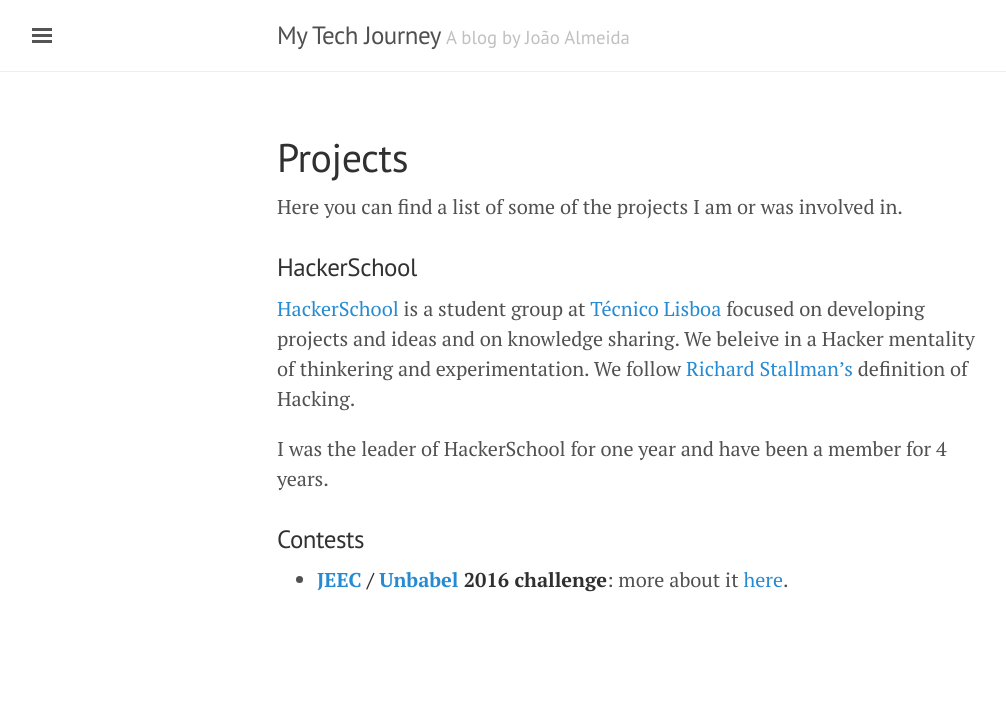
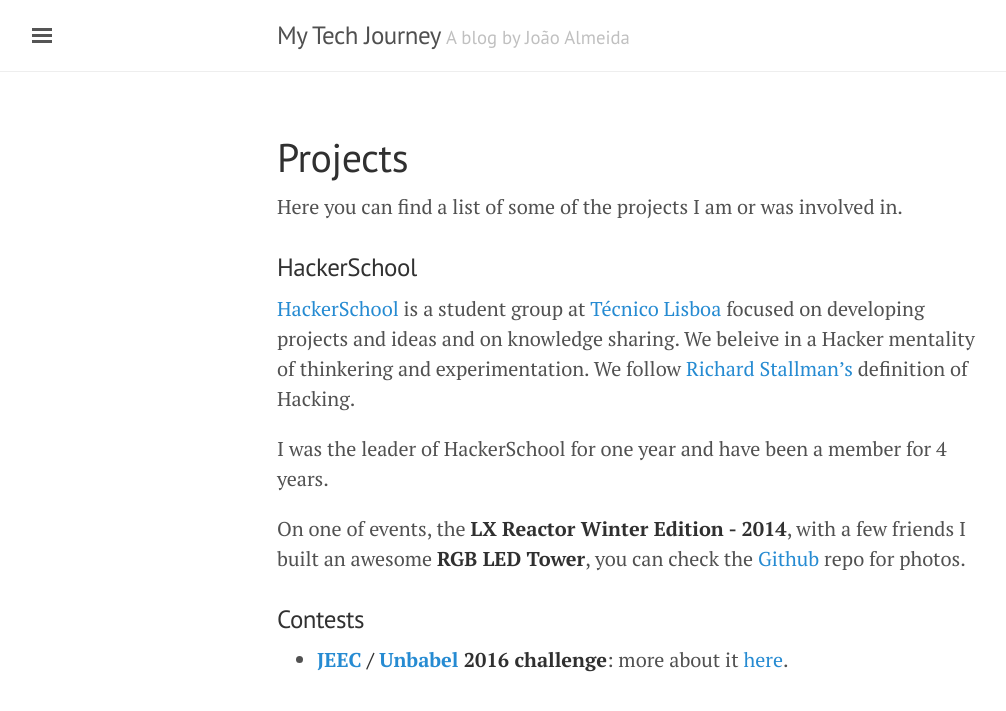
Before and after one commit to Joao-M-Almeida/Joao-M-Almeida.github.io, a Jekyll site: the page built from Projects.md, in a window 1280 px wide. Shown: the top 711 px of the page, without its empty margins (3-1009 px from the left). Built offline with Jekyll 4.4.1, drawn with Linux system fonts in a browser that asks for light colours.

Commit message:
Add Reference of LED Tower

```diff
--- a/Projects.md
+++ b/Projects.md
@@ -11,6 +11,8 @@
 
 I was the leader of HackerSchool for one year and have been a member for 4 years.
 
+On one of events, the __LX Reactor Winter Edition - 2014__, with a few friends I built an awesome __RGB LED Tower__, you can check the [Github](https://github.com/HackerSchool/LEDtower) repo for photos.
+
 ### Contests
 
 - __[JEEC](http://jeec.tecnico.pt/jeec16/) / [Unbabel](https://unbabel.com/) 2016 challenge__: more about it [here](../2016/04/30/detecting-machine-translation/).
```
